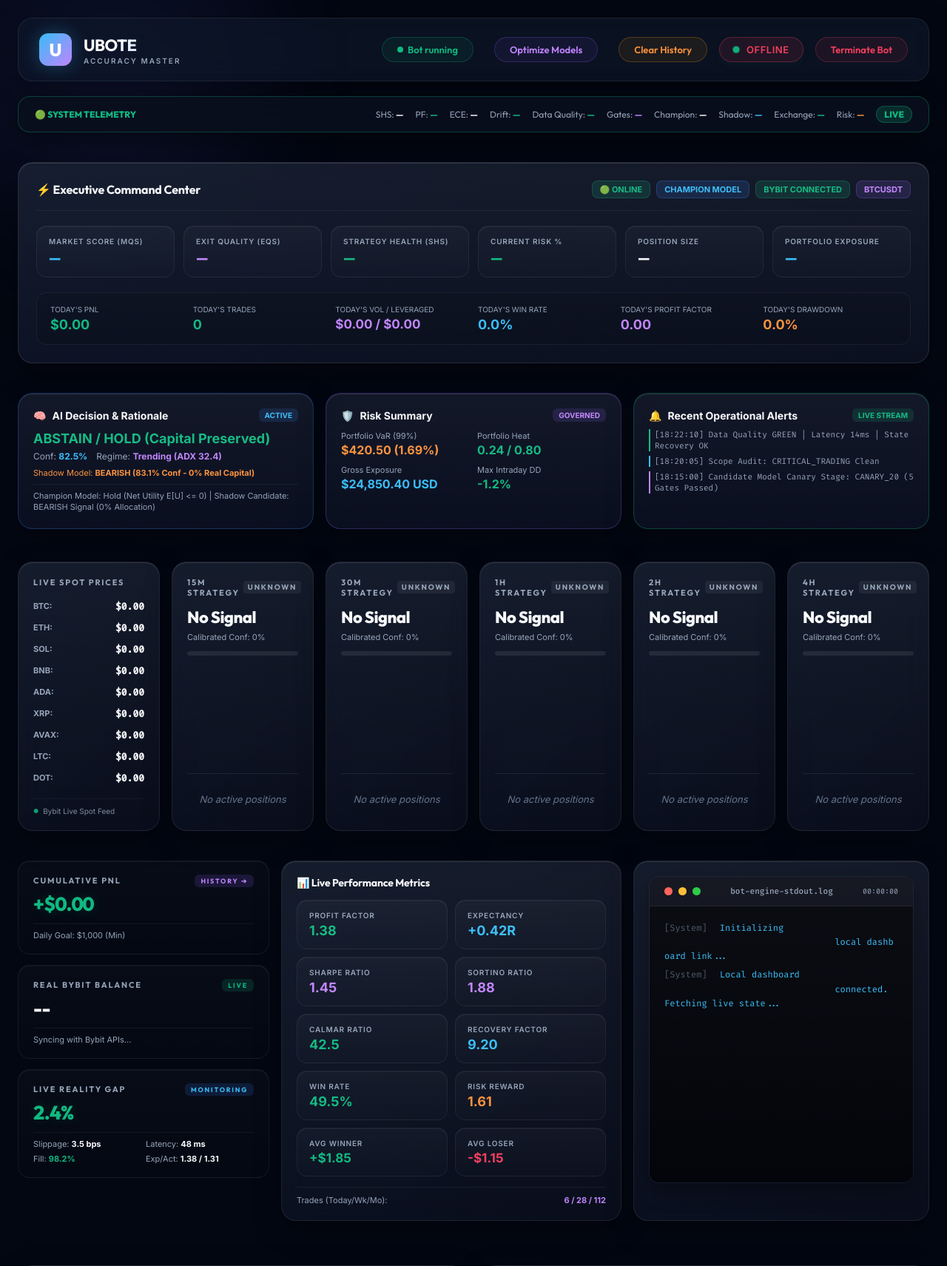
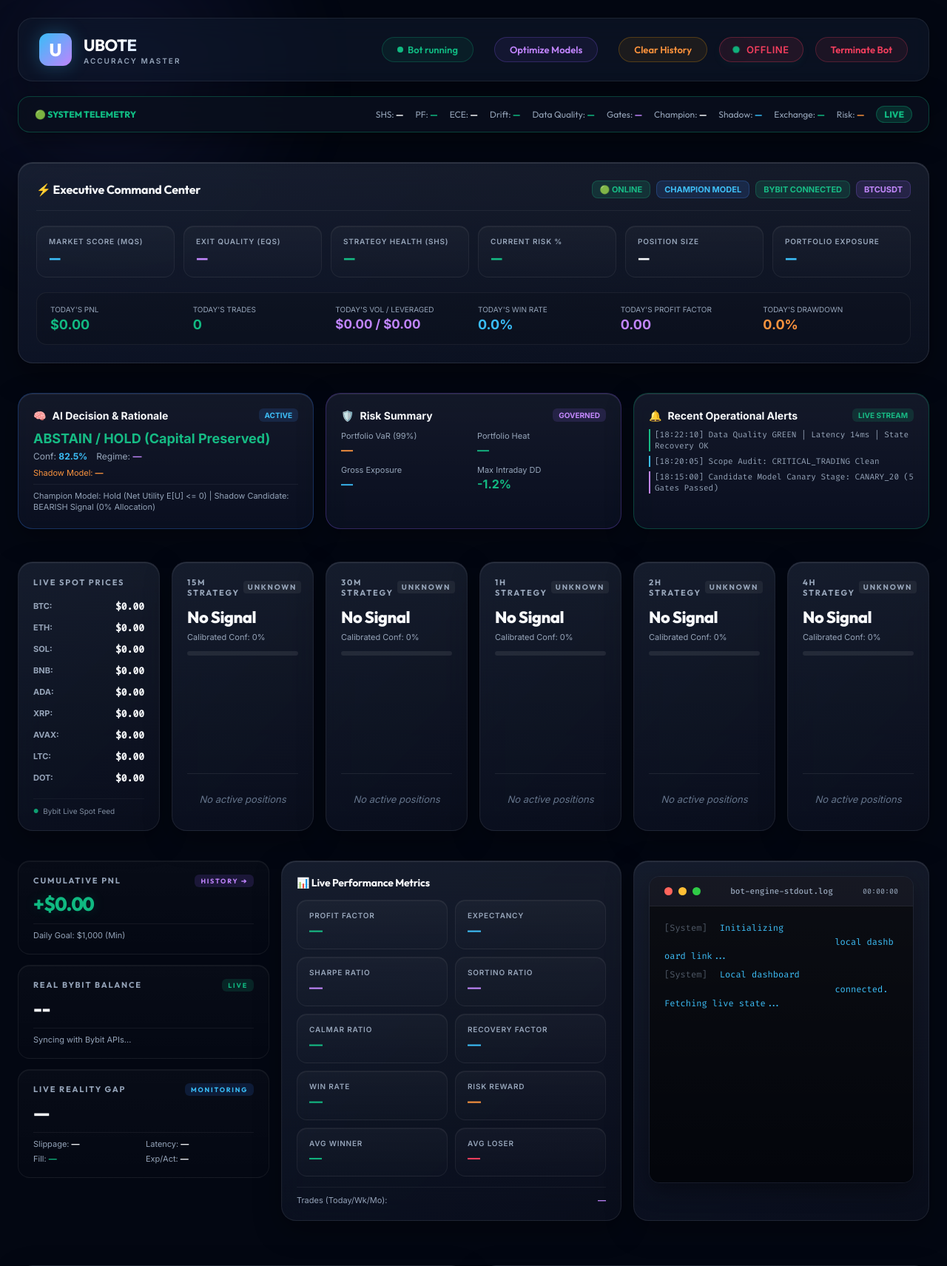
Before and after one commit to mehsim/btc-trading-bot, a Python web app: template templates/index.html in a window 1280 px wide; the page is wider, and only the part inside the window is pictured. Shown: the top 1711 px of that part at 74% size. Run offline with Jinja, Linux system fonts and the light colour scheme; the template is opened without the code that fills it, so the values that code supplies are empty.

Commit message:
fix: remove all hardcoded dashboard values, wire all metrics to backend APIs

```diff
--- a/templates/index.html
+++ b/templates/index.html
@@ -1192,10 +1192,10 @@
                 </div>
                 <div style="display: flex; gap: 12px; font-size: 12px; margin-bottom: 8px; color: var(--text-secondary);">
                     <div>Conf: <strong id="ai-decision-conf" style="color: var(--accent-blue);">82.5%</strong></div>
-                    <div>Regime: <strong id="ai-decision-regime" style="color: var(--accent-purple);">Trending (ADX 32.4)</strong></div>
+                    <div>Regime: <strong id="ai-decision-regime" style="color: var(--accent-purple);">—</strong></div>
                 </div>
                 <div id="shadow-note-line" style="font-size: 11px; color: var(--accent-orange); margin-bottom: 8px;">
-                    Shadow Model: <strong id="shadow-note-val" style="color: var(--accent-orange);">BEARISH (83.1% Conf - 0% Real Capital)</strong>
+                    Shadow Model: <strong id="shadow-note-val" style="color: var(--accent-orange);">—</strong>
                 </div>
                 <div id="ai-decision-rationale" style="font-size: 11px; color: var(--text-secondary); border-top: 1px solid rgba(255,255,255,0.06); padding-top: 8px; line-height: 1.4;">
                     Champion Model: Hold (Net Utility E[U] <= 0) | Shadow Candidate: BEARISH Signal (0% Allocation)
@@ -1213,15 +1213,15 @@
                 <div style="display: grid; grid-template-columns: 1fr 1fr; gap: 10px; font-size: 12px;">
                     <div>
                         <div style="color: var(--text-secondary); font-size: 11px;">Portfolio VaR (99%)</div>
-                        <div id="risk-var-val" style="font-size: 16px; font-weight: 800; color: var(--accent-orange); margin-top: 2px;">$420.50 (1.69%)</div>
+                        <div id="risk-var-val" style="font-size: 16px; font-weight: 800; color: var(--accent-orange); margin-top: 2px;">—</div>
                     </div>
                     <div>
                         <div style="color: var(--text-secondary); font-size: 11px;">Portfolio Heat</div>
-                        <div id="risk-heat-val" style="font-size: 16px; font-weight: 800; color: var(--accent-green); margin-top: 2px;">0.24 / 0.80</div>
+                        <div id="risk-heat-val" style="font-size: 16px; font-weight: 800; color: var(--accent-green); margin-top: 2px;">—</div>
                     </div>
                     <div>
                         <div style="color: var(--text-secondary); font-size: 11px;">Gross Exposure</div>
-                        <div id="risk-exposure-val" style="font-size: 16px; font-weight: 800; color: var(--accent-blue); margin-top: 2px;">$24,850.40 USD</div>
+                        <div id="risk-exposure-val" style="font-size: 16px; font-weight: 800; color: var(--accent-blue); margin-top: 2px;">—</div>
                     </div>
                     <div>
                         <div style="color: var(--text-secondary); font-size: 11px;">Max Intraday DD</div>
@@ -1437,13 +1437,13 @@
                                 <span>Live Reality Gap</span>
                                 <span id="reality-gap-status-badge" style="font-size: 9px; font-weight: 700; color: var(--accent-blue); background: rgba(59,130,246,0.15); padding: 3px 8px; border-radius: 6px;">MONITORING</span>
                             </div>
-                            <div class="card-value color-bullish" id="reality-gap-pct-val" style="font-size: 26px; margin-top: 4px; font-weight: 800; font-family: 'Outfit', sans-serif;">2.4%</div>
+                            <div class="card-value" id="reality-gap-pct-val" style="font-size: 26px; margin-top: 4px; font-weight: 800; font-family: 'Outfit', sans-serif;">—</div>
                         </div>
                         <div style="margin-top: 10px; display: grid; grid-template-columns: 1fr 1fr; gap: 6px; font-size: 11px; color: var(--text-secondary); border-top: 1px solid rgba(255,255,255,0.06); padding-top: 8px;">
-                            <div>Slippage: <strong id="reality-slippage-val" style="color: var(--text-primary);">3.5 bps</strong></div>
-                            <div>Latency: <strong id="reality-latency-val" style="color: var(--text-primary);">48 ms</strong></div>
-                            <div>Fill: <strong id="reality-fill-val" style="color: var(--accent-green);">98.2%</strong></div>
-                            <div>Exp/Act: <strong id="reality-pf-val" style="color: var(--text-primary);">1.38 / 1.31</strong></div>
+                            <div>Slippage: <strong id="reality-slippage-val" style="color: var(--text-primary);">—</strong></div>
+                            <div>Latency: <strong id="reality-latency-val" style="color: var(--text-primary);">—</strong></div>
+                            <div>Fill: <strong id="reality-fill-val" style="color: var(--accent-green);">—</strong></div>
+                            <div>Exp/Act: <strong id="reality-pf-val" style="color: var(--text-primary);">—</strong></div>
                         </div>
                     </div>
                 </div>
@@ -1457,49 +1457,49 @@
                         <div style="display: grid; grid-template-columns: 1fr 1fr; gap: 10px;">
                             <div class="stat-tile">
                                 <div class="stat-tile-label">Profit Factor</div>
-                                <div id="lp-pf-mid" style="font-size: 18px; font-weight: 800; color: var(--accent-green);">1.38</div>
+                                <div id="lp-pf-mid" style="font-size: 18px; font-weight: 800; color: var(--accent-green);">—</div>
                             </div>
                             <div class="stat-tile">
                                 <div class="stat-tile-label">Expectancy</div>
-                                <div id="lp-exp-mid" style="font-size: 18px; font-weight: 800; color: var(--accent-blue);">+0.42R</div>
+                                <div id="lp-exp-mid" style="font-size: 18px; font-weight: 800; color: var(--accent-blue);">—</div>
                             </div>
                             <div class="stat-tile">
                                 <div class="stat-tile-label">Sharpe Ratio</div>
-                                <div id="lp-sharpe-mid" style="font-size: 18px; font-weight: 800; color: var(--accent-purple);">1.45</div>
+                                <div id="lp-sharpe-mid" style="font-size: 18px; font-weight: 800; color: var(--accent-purple);">—</div>
                             </div>
                             <div class="stat-tile">
                                 <div class="stat-tile-label">Sortino Ratio</div>
-                                <div id="lp-sortino-mid" style="font-size: 18px; font-weight: 800; color: var(--accent-purple);">1.88</div>
+                                <div id="lp-sortino-mid" style="font-size: 18px; font-weight: 800; color: var(--accent-purple);">—</div>
                             </div>
                             <div class="stat-tile">
                                 <div class="stat-tile-label">Calmar Ratio</div>
-                                <div id="lp-calmar-mid" style="font-size: 18px; font-weight: 800; color: var(--accent-green);">42.5</div>
+                                <div id="lp-calmar-mid" style="font-size: 18px; font-weight: 800; color: var(--accent-green);">—</div>
                             </div>
                             <div class="stat-tile">
                                 <div class="stat-tile-label">Recovery Factor</div>
-                                <div id="lp-recovery-mid" style="font-size: 18px; font-weight: 800; color: var(--accent-blue);">9.20</div>
+                                <div id="lp-recovery-mid" style="font-size: 18px; font-weight: 800; color: var(--accent-blue);">—</div>
                             </div>
                             <div class="stat-tile">
                                 <div class="stat-tile-label">Win Rate</div>
-                                <div id="lp-wr-mid" style="font-size: 18px; font-weight: 800; color: var(--accent-green);">49.5%</div>
+                                <div id="lp-wr-mid" style="font-size: 18px; font-weight: 800; color: var(--accent-green);">—</div>
                             </div>
                             <div class="stat-tile">
                                 <div class="stat-tile-label">Risk Reward</div>
-                                <div id="lp-rr-mid" style="font-size: 18px; font-weight: 800; color: var(--accent-orange);">1.61</div>
+                                <div id="lp-rr-mid" style="font-size: 18px; font-weight: 800; color: var(--accent-orange);">—</div>
                             </div>
                             <div class="stat-tile">
                                 <div class="stat-tile-label">Avg Winner</div>
-                                <div id="lp-avgwin-mid" style="font-size: 17px; font-weight: 800; color: var(--accent-green);">+$1.85</div>
+                                <div id="lp-avgwin-mid" style="font-size: 17px; font-weight: 800; color: var(--accent-green);">—</div>
                             </div>
                             <div class="stat-tile">
                                 <div class="stat-tile-label">Avg Loser</div>
-                                <div id="lp-avgloss-mid" style="font-size: 17px; font-weight: 800; color: var(--accent-red);">-$1.15</div>
+                                <div id="lp-avgloss-mid" style="font-size: 17px; font-weight: 800; color: var(--accent-red);">—</div>
                             </div>
                         </div>
                     </div>
                     <div style="margin-top: 14px; border-top: 1px solid rgba(255,255,255,0.06); padding-top: 10px; display: flex; justify-content: space-between; font-size: 11px; color: var(--text-secondary);">
                         <span>Trades (Today/Wk/Mo):</span>
-                        <strong id="lp-trades-mid" style="color: var(--accent-purple);">6 / 28 / 112</strong>
+                        <strong id="lp-trades-mid" style="color: var(--accent-purple);">—</strong>
                     </div>
                 </div>
             </div>
@@ -1726,15 +1726,15 @@
                     <div style="display: grid; grid-template-columns: repeat(auto-fit, minmax(130px, 1fr)); gap: 10px;">
                         <div class="stat-tile">
                             <div class="stat-tile-label">Profit Factor</div>
-                            <div id="lp-pf" class="stat-tile-val" style="color: var(--accent-green);">1.38</div>
+                            <div id="lp-pf" class="stat-tile-val" style="color: var(--accent-green);">—</div>
                         </div>
                         <div class="stat-tile">
                             <div class="stat-tile-label">Expectancy</div>
-                            <div id="lp-exp" class="stat-tile-val" style="color: var(--accent-blue);">+0.42R</div>
+                            <div id="lp-exp" class="stat-tile-val" style="color: var(--accent-blue);">—</div>
                         </div>
                         <div class="stat-tile">
                             <div class="stat-tile-label">Sharpe Ratio</div>
-                            <div id="lp-sharpe" class="stat-tile-val" style="color: var(--accent-purple);">1.45</div>
+                            <div id="lp-sharpe" class="stat-tile-val" style="color: var(--accent-purple);">—</div>
                         </div>
                         <div class="stat-tile">
                             <div class="stat-tile-label">Sortino Ratio</div>
@@ -2874,8 +2874,8 @@
 
                         if (aiAct) aiAct.innerText = champ.action || "ABSTAIN / HOLD (Capital Preserved)";
                         if (aiConf) aiConf.innerText = `${champ.confidence_pct || 0.0}%`;
-                        if (aiRegime) aiRegime.innerText = champ.regime || "Trending (ADX 32.4)";
-                        if (shadowVal) shadowVal.innerText = `${shadow.direction || 'BEARISH'} (${shadow.confidence_pct || 83.1}% Conf - 0% Real Capital)`;
+                        if (aiRegime) aiRegime.innerText = champ.regime || '—';
+                        if (shadowVal) shadowVal.innerText = shadow.direction ? `${shadow.direction} (${shadow.confidence_pct}% Conf - 0% Real Capital)` : '—';
                         if (aiRationale) aiRationale.innerText = champ.rationale || "Net Expected Utility E[U] <= 0 -> Real Capital Preserved";
                     }
 
@@ -2885,10 +2885,10 @@
                         const riskHeat = document.getElementById("risk-heat-val");
                         const riskExp = document.getElementById("risk-exposure-val");
                         const riskMdd = document.getElementById("risk-mdd-val");
-                        if (riskVar) riskVar.innerText = `$${data.risk_summary.portfolio_var_99_usd || '420.50'} (${data.risk_summary.portfolio_var_99_pct || '1.69'}%)`;
-                        if (riskHeat) riskHeat.innerText = `${data.risk_summary.portfolio_heat_ratio || '0.24'} / ${data.risk_summary.portfolio_heat_max || '0.80'}`;
-                        if (riskExp) riskExp.innerText = `$${(data.risk_summary.gross_exposure_usd || 24850.40).toLocaleString()} USD`;
-                        if (riskMdd) riskMdd.innerText = `${data.risk_summary.max_drawdown_pct || '-1.2'}%`;
+                        if (riskVar) riskVar.innerText = data.risk_summary.portfolio_var_99_usd != null ? `$${data.risk_summary.portfolio_var_99_usd} (${data.risk_summary.portfolio_var_99_pct}%)` : '—';
+                        if (riskHeat) riskHeat.innerText = data.risk_summary.portfolio_heat_ratio != null ? `${data.risk_summary.portfolio_heat_ratio} / ${data.risk_summary.portfolio_heat_max}` : '—';
+                        if (riskExp) riskExp.innerText = data.risk_summary.gross_exposure_usd != null ? `$${parseFloat(data.risk_summary.gross_exposure_usd).toLocaleString()} USD` : '—';
+                        if (riskMdd) riskMdd.innerText = data.risk_summary.max_drawdown_pct != null ? `${data.risk_summary.max_drawdown_pct}%` : '—';
                     }
 
                     // Dynamically update Recent Alerts Card
@@ -3823,17 +3823,17 @@
                             const ex = shData.execution || {};
                             const rk = shData.risk || {};
 
-                            if (document.getElementById("sh-champ")) document.getElementById("sh-champ").innerText = gov.champion_policy || "policy_v3.0.0";
-                            if (document.getElementById("sh-shadow")) document.getElementById("sh-shadow").innerText = gov.shadow_policy || "policy_v4.0.0";
-                            if (document.getElementById("sh-rollback")) document.getElementById("sh-rollback").innerText = gov.rollback_target || "policy_v2.0.0";
-                            if (document.getElementById("sh-engine")) document.getElementById("sh-engine").innerText = gov.engine_version || "3.0.0";
-                            if (document.getElementById("sh-gate")) document.getElementById("sh-gate").innerText = gov.release_gate_status || "PASSED (8/8)";
-
-                            if (document.getElementById("sh-pf30")) document.getElementById("sh-pf30").innerText = stat.rolling_pf_30 || "1.84";
-                            if (document.getElementById("sh-exp")) document.getElementById("sh-exp").innerText = stat.rolling_expectancy_r || "+0.36R";
-                            if (document.getElementById("sh-sqn")) document.getElementById("sh-sqn").innerText = stat.sqn || "5.42";
-                            if (document.getElementById("sh-mar")) document.getElementById("sh-mar").innerText = stat.mar_ratio || "4.85";
-                            if (document.getElementById("sh-ulcer")) document.getElementById("sh-ulcer").innerText = stat.ulcer_index || "1.12";
+                            if (document.getElementById("sh-champ")) document.getElementById("sh-champ").innerText = gov.champion_policy || '—';
+                            if (document.getElementById("sh-shadow")) document.getElementById("sh-shadow").innerText = gov.shadow_policy || '—';
+                            if (document.getElementById("sh-rollback")) document.getElementById("sh-rollback").innerText = gov.rollback_target || '—';
+                            if (document.getElementById("sh-engine")) document.getElementById("sh-engine").innerText = gov.engine_version || '—';
+                            if (document.getElementById("sh-gate")) document.getElementById("sh-gate").innerText = gov.release_gate_status || '—';
+
+                            if (document.getElementById("sh-pf30")) document.getElementById("sh-pf30").innerText = stat.rolling_pf_30 || '—';
+                            if (document.getElementById("sh-exp")) document.getElementById("sh-exp").innerText = stat.rolling_expectancy_r || '—';
+                            if (document.getElementById("sh-sqn")) document.getElementById("sh-sqn").innerText = stat.sqn || '—';
+                            if (document.getElementById("sh-mar")) document.getElementById("sh-mar").innerText = stat.mar_ratio || '—';
+                            if (document.getElementById("sh-ulcer")) document.getElementById("sh-ulcer").innerText = stat.ulcer_index || '—';
 
                             if (document.getElementById("sh-psi")) document.getElementById("sh-psi").innerText = dr.psi_score || "0.04";
                             if (document.getElementById("sh-ece")) { let ev = dr.ece_score !== undefined ? dr.ece_score : "3.8"; document.getElementById("sh-ece").innerText = String(ev).includes('%') ? ev : `${ev}%`; }
@@ -3841,18 +3841,18 @@
                             if (document.getElementById("sh-fdrift")) document.getElementById("sh-fdrift").innerText = dr.feature_drift_status || "Normal";
                             if (document.getElementById("sh-rdrift")) document.getElementById("sh-rdrift").innerText = dr.regime_drift_status || "Normal";
 
-                            if (document.getElementById("sh-exeff")) document.getElementById("sh-exeff").innerText = ex.exit_efficiency_pct || "74.2%";
-                            if (document.getElementById("sh-opploss")) document.getElementById("sh-opploss").innerText = ex.opportunity_loss_r || "0.41R";
-                            if (document.getElementById("sh-mfemae")) document.getElementById("sh-mfemae").innerText = `${ex.avg_mfe_r || '2.41R'} / ${ex.avg_mae_r || '0.88R'}`;
-                            if (document.getElementById("sh-slippage")) document.getElementById("sh-slippage").innerText = ex.fill_slippage_pct || "0.04%";
-                            if (document.getElementById("sh-makertaker")) document.getElementById("sh-makertaker").innerText = ex.maker_taker_ratio || "0.82";
-                            if (document.getElementById("mk-atr-override")) document.getElementById("mk-atr-override").innerText = ex.atr_override_rate_r30 || "0.0%";
-
-                            if (document.getElementById("sh-cdd")) document.getElementById("sh-cdd").innerText = rk.current_drawdown_pct || "2.4%";
-                            if (document.getElementById("sh-ddd")) document.getElementById("sh-ddd").innerText = rk.daily_drawdown_pct || "0.8%";
-                            if (document.getElementById("sh-expo")) document.getElementById("sh-expo").innerText = rk.portfolio_exposure_pct || "15.0%";
-                            if (document.getElementById("sh-orisk")) document.getElementById("sh-orisk").innerText = rk.open_risk_pct || "0.85%";
-                            if (document.getElementById("sh-corr")) document.getElementById("sh-corr").innerText = rk.correlation_exposure || "Low";
+                            if (document.getElementById("sh-exeff")) document.getElementById("sh-exeff").innerText = ex.exit_efficiency_pct || '—';
+                            if (document.getElementById("sh-opploss")) document.getElementById("sh-opploss").innerText = ex.opportunity_loss_r || '—';
+                            if (document.getElementById("sh-mfemae")) document.getElementById("sh-mfemae").innerText = (ex.avg_mfe_r && ex.avg_mae_r) ? `${ex.avg_mfe_r} / ${ex.avg_mae_r}` : '—';
+                            if (document.getElementById("sh-slippage")) document.getElementById("sh-slippage").innerText = ex.fill_slippage_pct || '—';
+                            if (document.getElementById("sh-makertaker")) document.getElementById("sh-makertaker").innerText = ex.maker_taker_ratio || '—';
+                            if (document.getElementById("mk-atr-override")) document.getElementById("mk-atr-override").innerText = ex.atr_override_rate_r30 || '—';
+
+                            if (document.getElementById("sh-cdd")) document.getElementById("sh-cdd").innerText = rk.current_drawdown_pct || '—';
+                            if (document.getElementById("sh-ddd")) document.getElementById("sh-ddd").innerText = rk.daily_drawdown_pct || '—';
+                            if (document.getElementById("sh-expo")) document.getElementById("sh-expo").innerText = rk.portfolio_exposure_pct || '—';
+                            if (document.getElementById("sh-orisk")) document.getElementById("sh-orisk").innerText = rk.open_risk_pct || '—';
+                            if (document.getElementById("sh-corr")) document.getElementById("sh-corr").innerText = rk.correlation_exposure || '—';
                         }
                     }).catch(e => {});
 
```
